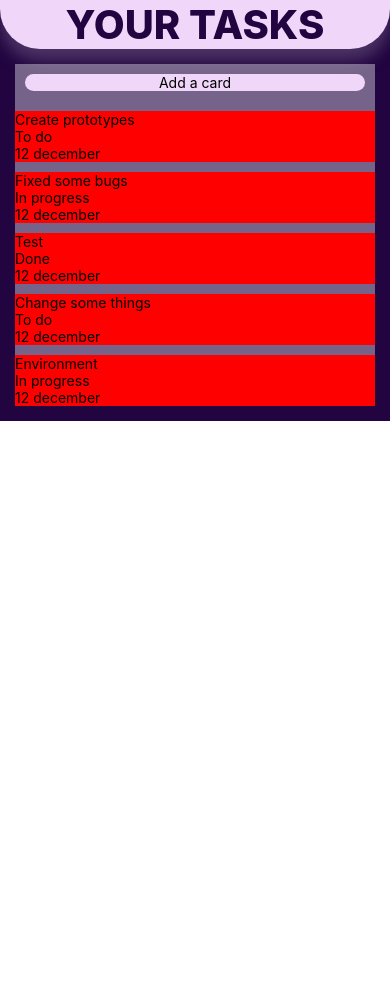
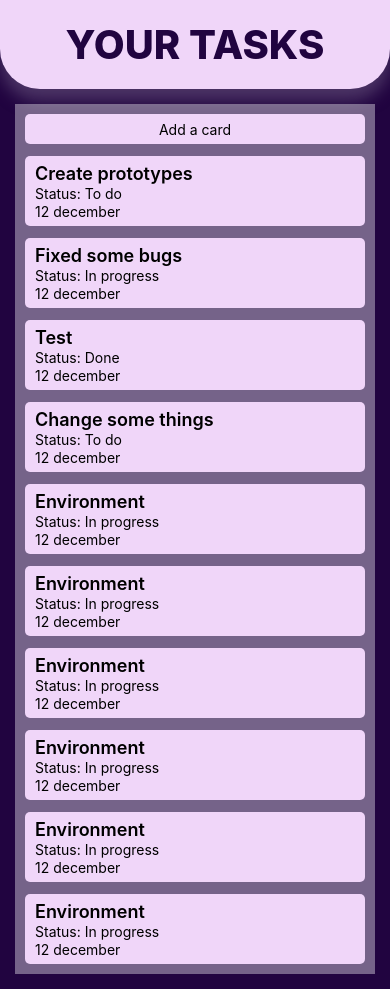
Before and after one commit to joana-figueredo/challengeTrello, a React Native app in the folder challengeProject/: screen / in a window 390 px wide. Before the commit the page ends 844 px from the top, so only its background shows below. Built offline with nearby package versions, Linux system fonts and the light colour scheme.

Commit message:
some improvements

```diff
--- a/challengeProject/src/components/Task/Task.tsx
+++ b/challengeProject/src/components/Task/Task.tsx
@@ -2,18 +2,43 @@ import React from 'react';
 
 import {StyleSheet, Text, View} from 'react-native';
 
-export const Task = ({title, status, date, style}) => {
+export type TaskProps = {
+  title: string;
+  status: string;
+  date: string;
+  style: {};
+};
+
+export const Task = ({title, status, date, style}: TaskProps) => {
   return (
     <View style={[styles.card, style]}>
-      <Text>{title}</Text>
-      <Text>{status}</Text>
-      <Text>{date}</Text>
+      <Text style={styles.title}>{title}</Text>
+      <Text style={styles.status}>Status: {status}</Text>
+      <Text style={styles.date}>{date}</Text>
     </View>
   );
 };
 
 const styles = StyleSheet.create({
   card: {
-    backgroundColor: 'red',
+    backgroundColor: '#F0D6F9',
+    margin: 10,
+    borderRadius: 5,
+    justifyContent: 'center',
+    height: 70,
+    paddingHorizontal: 10,
+  },
+  title: {
+    fontWeight: '600',
+    fontSize: 18,
+  },
+  status: {
+    fontWeight: '400',
+    fontSize: 14,
+    marginVertical: 1,
+  },
+  date: {
+    fontWeight: '400',
+    fontSize: 14,
   },
 });
--- a/challengeProject/src/components/TaskList/TaskList.tsx
+++ b/challengeProject/src/components/TaskList/TaskList.tsx
@@ -1,6 +1,13 @@
 import React from 'react';
 
-import {StyleSheet, Text, View, StatusBar} from 'react-native';
+import {
+  StyleSheet,
+  Text,
+  View,
+  StatusBar,
+  ScrollView,
+  TouchableOpacity,
+} from 'react-native';
 import {Task} from '../Task/Task';
 import data from '../../testHelpers/moks/trello.json';
 
@@ -13,8 +20,11 @@ export const TaskList = () => {
       </View>
       <View style={styles.backgroundListCards}>
         <View style={styles.addCard}>
+          <TouchableOpacity>
             <Text style={styles.textAddCard}>Add a card</Text>
+          </TouchableOpacity>
         </View>
+        <ScrollView>
           {data.map(item => (
             <Task
               style={styles.task}
@@ -23,6 +33,7 @@ export const TaskList = () => {
               date={item.data}
             />
           ))}
+        </ScrollView>
       </View>
     </View>
   );
@@ -48,6 +59,7 @@ const styles = StyleSheet.create({
     shadowRadius: 16.0,
 
     elevation: 24,
+    padding: 20,
   },
   yourTasks: {
     color: '#210440',
@@ -63,14 +75,15 @@ const styles = StyleSheet.create({
   addCard: {
     backgroundColor: '#F0D6F9',
     margin: 10,
-    borderRadius: 10,
+    borderRadius: 5,
     justifyContent: 'center',
+    height: 30,
   },
   textAddCard: {
     textAlign: 'center',
     color: 'black',
   },
   task: {
-    marginTop: 10,
+    marginTop: 2,
   },
 });
--- a/challengeProject/src/testHelpers/moks/trello.json
+++ b/challengeProject/src/testHelpers/moks/trello.json
@@ -23,5 +23,30 @@
     "name": "Environment",
     "status": "In progress",
     "data": "12 december"
+  },
+  {
+    "name": "Environment",
+    "status": "In progress",
+    "data": "12 december"
+  },
+  {
+    "name": "Environment",
+    "status": "In progress",
+    "data": "12 december"
+  },
+  {
+    "name": "Environment",
+    "status": "In progress",
+    "data": "12 december"
+  },
+  {
+    "name": "Environment",
+    "status": "In progress",
+    "data": "12 december"
+  },
+  {
+    "name": "Environment",
+    "status": "In progress",
+    "data": "12 december"
   }
 ]
```
Also changed, not shown: 1 other file (tests, documents, lock files or other folders). Lines whose indentation alone changed are shown as unchanged.
